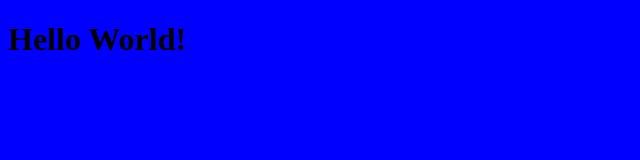
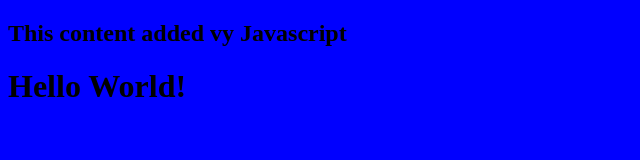
Before and after one commit to juliusguillen/PhaseOneFinal, a plain HTML site: page index.html in a window 1280 px wide. Shown: the whole page, without its empty margins (0-640 px from the left). Drawn offline with Linux system fonts and the light colour scheme.

Commit message:
add script.js, connect to index.html

```diff
--- a/index.html
+++ b/index.html
@@ -5,6 +5,7 @@
       <title>My Personal Website</title>
     </head>
   <body>
+    <script src="script.js"></script>
     <h1>Hello World!</h1>
   </body>
 </html>
--- /dev/null
+++ b/script.js
@@ -0,0 +1,3 @@
+const h2 = document.createElement("h2")
+h2.textContent = "This content added vy Javascript";
+document.querySelector("body").appendChild(h2);
```
